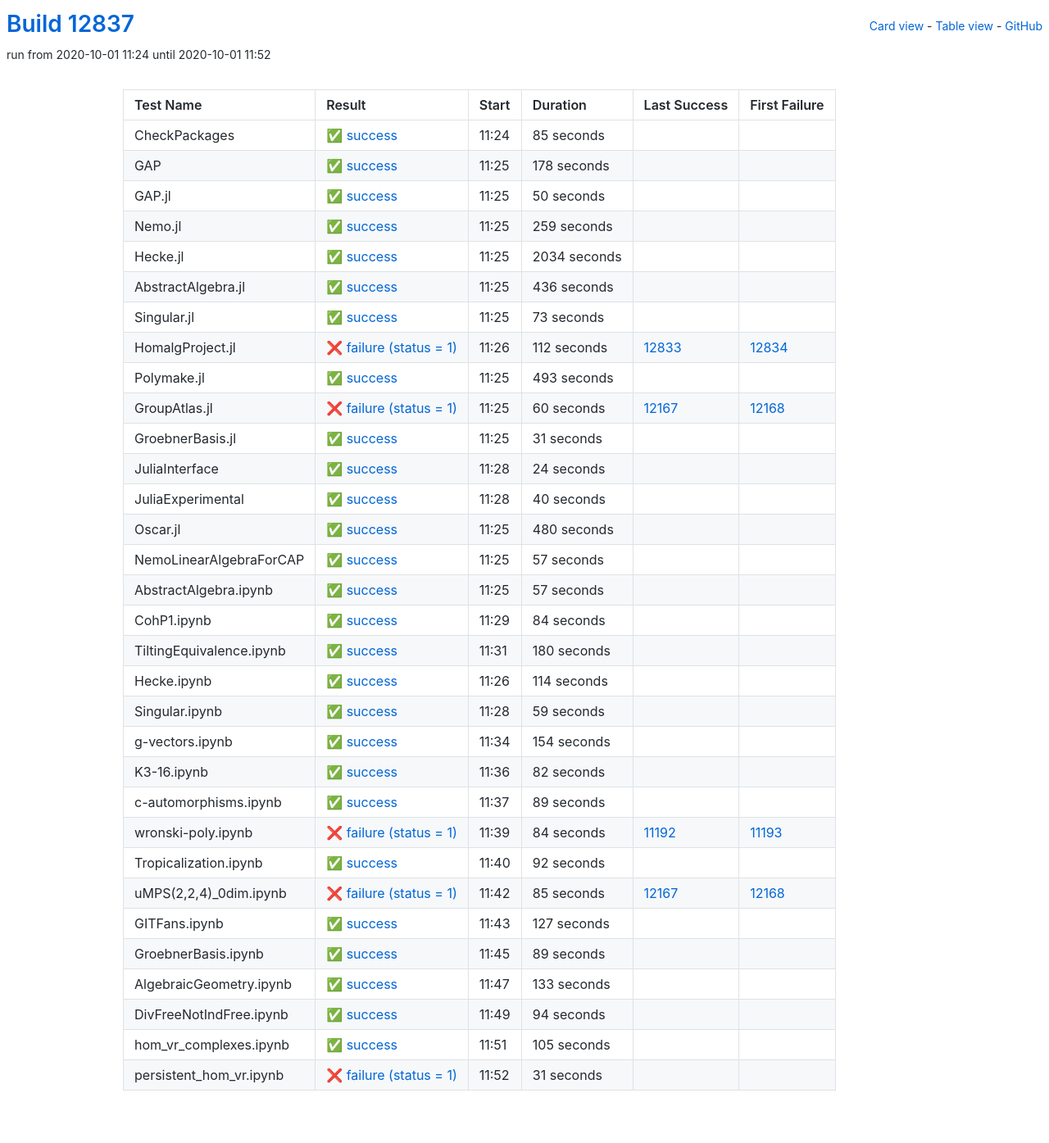
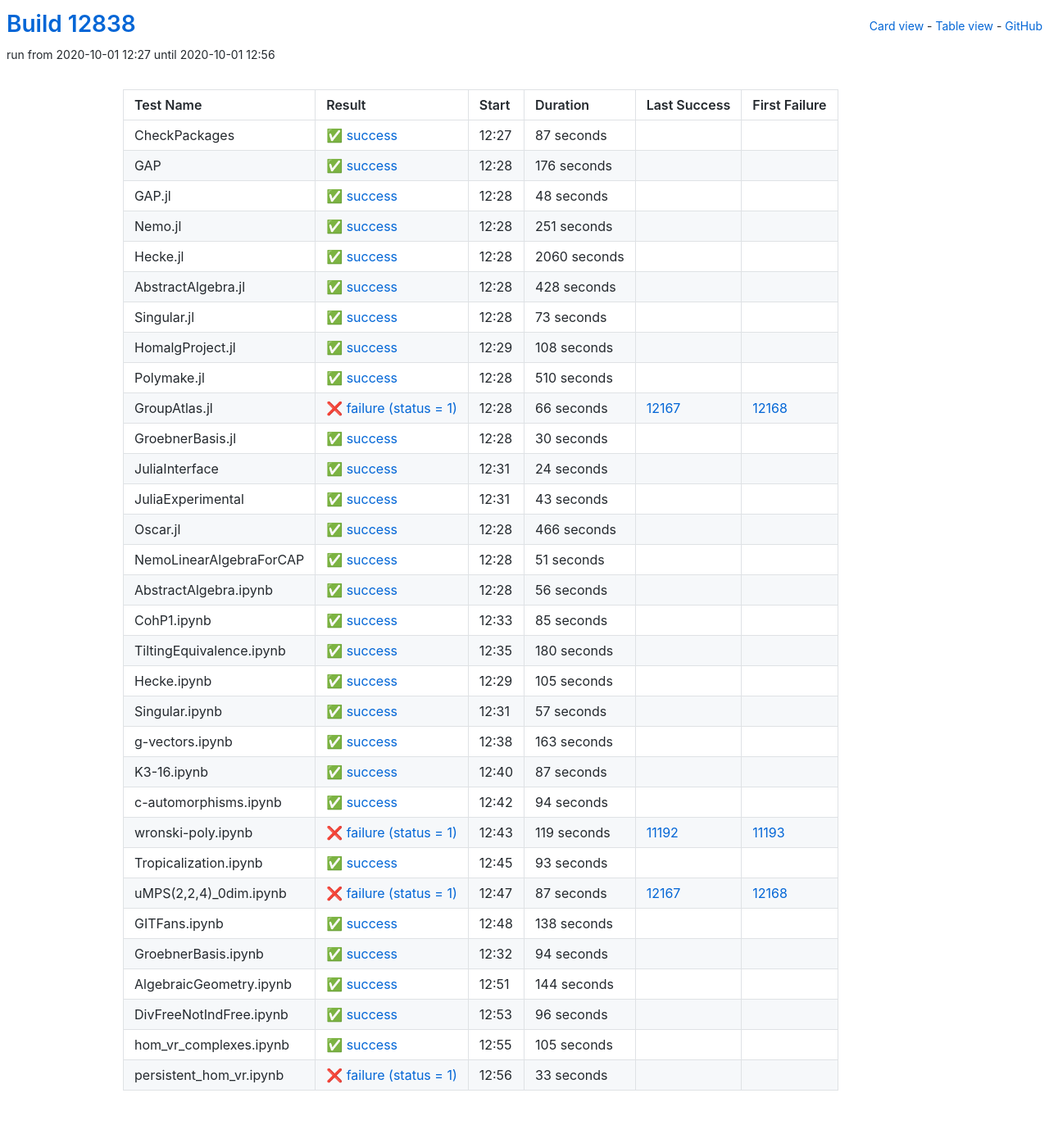
Before and after one commit to oscar-system/oscar-ci-status, a Jekyll site: the page built from table.html, in a window 1280 px wide. Shown: the whole page at 82% size. Built offline with Jekyll 4.4.1, drawn with Linux system fonts in a browser that asks for light colours.

Commit message:
Build #12838

```diff
--- a/_data/ci.yml
+++ b/_data/ci.yml
@@ -1,6 +1,6 @@
 ---
-build: 12837
-build_url: https://oscarci.mathematik.uni-kl.de/job/oscar/12837/
+build: 12838
+build_url: https://oscarci.mathematik.uni-kl.de/job/oscar/12838/
 job: oscar
 organization: oscar-system
 repo: oscar-ci-status
@@ -8,80 +8,80 @@
 tests:
 - name: CheckPackages
   id: checkpackages
-  log: https://oscarci.mathematik.uni-kl.de/job/oscar/12837/artifact/logs/build-12837/CheckPackages.log
-  start: 2020-10-01 11:24
+  log: https://oscarci.mathematik.uni-kl.de/job/oscar/12838/artifact/logs/build-12838/CheckPackages.log
+  start: 2020-10-01 12:27
   success: true
   exitcode: 0
   status: success
-  duration: 85
+  duration: 87
   last_success: false
   last_success_url:
   first_failure: false
   first_failure_url:
 - name: GAP
   id: gap
-  log: https://oscarci.mathematik.uni-kl.de/job/oscar/12837/artifact/logs/build-12837/GAP.log
-  start: 2020-10-01 11:25
+  log: https://oscarci.mathematik.uni-kl.de/job/oscar/12838/artifact/logs/build-12838/GAP.log
+  start: 2020-10-01 12:28
   success: true
   exitcode: 0
   status: success
-  duration: 178
+  duration: 176
   last_success: false
   last_success_url:
   first_failure: false
   first_failure_url:
 - name: GAP.jl
   id: gap-jl
-  log: https://oscarci.mathematik.uni-kl.de/job/oscar/12837/artifact/logs/build-12837/GAP.jl.log
-  start: 2020-10-01 11:25
+  log: https://oscarci.mathematik.uni-kl.de/job/oscar/12838/artifact/logs/build-12838/GAP.jl.log
+  start: 2020-10-01 12:28
   success: true
   exitcode: 0
   status: success
-  duration: 50
+  duration: 48
   last_success: false
   last_success_url:
   first_failure: false
   first_failure_url:
 - name: Nemo.jl
   id: nemo-jl
-  log: https://oscarci.mathematik.uni-kl.de/job/oscar/12837/artifact/logs/build-12837/Nemo.jl.log
-  start: 2020-10-01 11:25
+  log: https://oscarci.mathematik.uni-kl.de/job/oscar/12838/artifact/logs/build-12838/Nemo.jl.log
+  start: 2020-10-01 12:28
   success: true
   exitcode: 0
   status: success
-  duration: 259
+  duration: 251
   last_success: false
   last_success_url:
   first_failure: false
   first_failure_url:
 - name: Hecke.jl
   id: hecke-jl
-  log: https://oscarci.mathematik.uni-kl.de/job/oscar/12837/artifact/logs/build-12837/Hecke.jl.log
-  start: 2020-10-01 11:25
+  log: https://oscarci.mathematik.uni-kl.de/job/oscar/12838/artifact/logs/build-12838/Hecke.jl.log
+  start: 2020-10-01 12:28
   success: true
   exitcode: 0
   status: success
-  duration: 2034
+  duration: 2060
   last_success: false
   last_success_url:
   first_failure: false
   first_failure_url:
 - name: AbstractAlgebra.jl
   id: abstractalgebra-jl
-  log: https://oscarci.mathematik.uni-kl.de/job/oscar/12837/artifact/logs/build-12837/AbstractAlgebra.jl.log
-  start: 2020-10-01 11:25
+  log: https://oscarci.mathematik.uni-kl.de/job/oscar/12838/artifact/logs/build-12838/AbstractAlgebra.jl.log
+  start: 2020-10-01 12:28
   success: true
   exitcode: 0
   status: success
-  duration: 436
+  duration: 428
   last_success: false
   last_success_url:
   first_failure: false
   first_failure_url:
 - name: Singular.jl
   id: singular-jl
-  log: https://oscarci.mathematik.uni-kl.de/job/oscar/12837/artifact/logs/build-12837/Singular.jl.log
-  start: 2020-10-01 11:25
+  log: https://oscarci.mathematik.uni-kl.de/job/oscar/12838/artifact/logs/build-12838/Singular.jl.log
+  start: 2020-10-01 12:28
   success: true
   exitcode: 0
   status: success
@@ -92,56 +92,56 @@
   first_failure_url:
 - name: HomalgProject.jl
   id: homalgproject-jl
-  log: https://oscarci.mathematik.uni-kl.de/job/oscar/12837/artifact/logs/build-12837/HomalgProject.jl.log
-  start: 2020-10-01 11:26
-  success: false
-  exitcode: 1
-  status: failure
-  duration: 112
-  last_success: 12833
-  last_success_url: https://oscarci.mathematik.uni-kl.de/job/oscar/12833/
-  first_failure: 12834
-  first_failure_url: https://oscarci.mathematik.uni-kl.de/job/oscar/12834/
-- name: Polymake.jl
-  id: polymake-jl
-  log: https://oscarci.mathematik.uni-kl.de/job/oscar/12837/artifact/logs/build-12837/Polymake.jl.log
-  start: 2020-10-01 11:25
+  log: https://oscarci.mathematik.uni-kl.de/job/oscar/12838/artifact/logs/build-12838/HomalgProject.jl.log
+  start: 2020-10-01 12:29
   success: true
   exitcode: 0
   status: success
-  duration: 493
+  duration: 108
+  last_success: false
+  last_success_url:
+  first_failure: false
+  first_failure_url:
+- name: Polymake.jl
+  id: polymake-jl
+  log: https://oscarci.mathematik.uni-kl.de/job/oscar/12838/artifact/logs/build-12838/Polymake.jl.log
+  start: 2020-10-01 12:28
+  success: true
+  exitcode: 0
+  status: success
+  duration: 510
   last_success: false
   last_success_url:
   first_failure: false
   first_failure_url:
 - name: GroupAtlas.jl
   id: groupatlas-jl
-  log: https://oscarci.mathematik.uni-kl.de/job/oscar/12837/artifact/logs/build-12837/GroupAtlas.jl.log
-  start: 2020-10-01 11:25
+  log: https://oscarci.mathematik.uni-kl.de/job/oscar/12838/artifact/logs/build-12838/GroupAtlas.jl.log
+  start: 2020-10-01 12:28
   success: false
   exitcode: 1
   status: failure
-  duration: 60
+  duration: 66
   last_success: 12167
   last_success_url: https://oscarci.mathematik.uni-kl.de/job/oscar/12167/
   first_failure: 12168
   first_failure_url: https://oscarci.mathematik.uni-kl.de/job/oscar/12168/
 - name: GroebnerBasis.jl
   id: groebnerbasis-jl
-  log: https://oscarci.mathematik.uni-kl.de/job/oscar/12837/artifact/logs/build-12837/GroebnerBasis.jl.log
-  start: 2020-10-01 11:25
+  log: https://oscarci.mathematik.uni-kl.de/job/oscar/12838/artifact/logs/build-12838/GroebnerBasis.jl.log
+  start: 2020-10-01 12:28
   success: true
   exitcode: 0
   status: success
-  duration: 31
+  duration: 30
   last_success: false
   last_success_url:
   first_failure: false
   first_failure_url:
 - name: JuliaInterface
   id: juliainterface
-  log: https://oscarci.mathematik.uni-kl.de/job/oscar/12837/artifact/logs/build-12837/JuliaInterface.log
-  start: 2020-10-01 11:28
+  log: https://oscarci.mathematik.uni-kl.de/job/oscar/12838/artifact/logs/build-12838/JuliaInterface.log
+  start: 2020-10-01 12:31
   success: true
   exitcode: 0
   status: success
@@ -152,68 +152,68 @@
   first_failure_url:
 - name: JuliaExperimental
   id: juliaexperimental
-  log: https://oscarci.mathematik.uni-kl.de/job/oscar/12837/artifact/logs/build-12837/JuliaExperimental.log
-  start: 2020-10-01 11:28
+  log: https://oscarci.mathematik.uni-kl.de/job/oscar/12838/artifact/logs/build-12838/JuliaExperimental.log
+  start: 2020-10-01 12:31
   success: true
   exitcode: 0
   status: success
-  duration: 40
+  duration: 43
   last_success: false
   last_success_url:
   first_failure: false
   first_failure_url:
 - name: Oscar.jl
   id: oscar-jl
-  log: https://oscarci.mathematik.uni-kl.de/job/oscar/12837/artifact/logs/build-12837/Oscar.jl.log
-  start: 2020-10-01 11:25
+  log: https://oscarci.mathematik.uni-kl.de/job/oscar/12838/artifact/logs/build-12838/Oscar.jl.log
+  start: 2020-10-01 12:28
   success: true
   exitcode: 0
   status: success
-  duration: 480
+  duration: 466
   last_success: false
   last_success_url:
   first_failure: false
   first_failure_url:
 - name: NemoLinearAlgebraForCAP
   id: nemolinearalgebraforcap
-  log: https://oscarci.mathematik.uni-kl.de/job/oscar/12837/artifact/logs/build-12837/NemoLinearAlgebraForCAP.log
-  start: 2020-10-01 11:25
+  log: https://oscarci.mathematik.uni-kl.de/job/oscar/12838/artifact/logs/build-12838/NemoLinearAlgebraForCAP.log
+  start: 2020-10-01 12:28
   success: true
   exitcode: 0
   status: success
-  duration: 57
+  duration: 51
   last_success: false
   last_success_url:
   first_failure: false
   first_failure_url:
 - name: AbstractAlgebra.ipynb
   id: abstractalgebra-ipynb
-  log: https://oscarci.mathematik.uni-kl.de/job/oscar/12837/artifact/logs/build-12837/AbstractAlgebra.ipynb.log
-  start: 2020-10-01 11:25
+  log: https://oscarci.mathematik.uni-kl.de/job/oscar/12838/artifact/logs/build-12838/AbstractAlgebra.ipynb.log
+  start: 2020-10-01 12:28
   success: true
   exitcode: 0
   status: success
-  duration: 57
+  duration: 56
   last_success: false
   last_success_url:
   first_failure: false
   first_failure_url:
 - name: CohP1.ipynb
   id: cohp1-ipynb
-  log: https://oscarci.mathematik.uni-kl.de/job/oscar/12837/artifact/logs/build-12837/CohP1.ipynb.log
-  start: 2020-10-01 11:29
+  log: https://oscarci.mathematik.uni-kl.de/job/oscar/12838/artifact/logs/build-12838/CohP1.ipynb.log
+  start: 2020-10-01 12:33
   success: true
   exitcode: 0
   status: success
-  duration: 84
+  duration: 85
   last_success: false
   last_success_url:
   first_failure: false
   first_failure_url:
 - name: TiltingEquivalence.ipynb
   id: tiltingequivalence-ipynb
-  log: https://oscarci.mathematik.uni-kl.de/job/oscar/12837/artifact/logs/build-12837/TiltingEquivalence.ipynb.log
-  start: 2020-10-01 11:31
+  log: https://oscarci.mathematik.uni-kl.de/job/oscar/12838/artifact/logs/build-12838/TiltingEquivalence.ipynb.log
+  start: 2020-10-01 12:35
   success: true
   exitcode: 0
   status: success
@@ -224,140 +224,56 @@
   first_failure_url:
 - name: Hecke.ipynb
   id: hecke-ipynb
-  log: https://oscarci.mathematik.uni-kl.de/job/oscar/12837/artifact/logs/build-12837/Hecke.ipynb.log
-  start: 2020-10-01 11:26
+  log: https://oscarci.mathematik.uni-kl.de/job/oscar/12838/artifact/logs/build-12838/Hecke.ipynb.log
+  start: 2020-10-01 12:29
   success: true
   exitcode: 0
   status: success
-  duration: 114
+  duration: 105
   last_success: false
   last_success_url:
   first_failure: false
   first_failure_url:
 - name: Singular.ipynb
   id: singular-ipynb
-  log: https://oscarci.mathematik.uni-kl.de/job/oscar/12837/artifact/logs/build-12837/Singular.ipynb.log
-  start: 2020-10-01 11:28
+  log: https://oscarci.mathematik.uni-kl.de/job/oscar/12838/artifact/logs/build-12838/Singular.ipynb.log
+  start: 2020-10-01 12:31
   success: true
   exitcode: 0
   status: success
-  duration: 59
+  duration: 57
   last_success: false
   last_success_url:
   first_failure: false
   first_failure_url:
 - name: g-vectors.ipynb
   id: g-vectors-ipynb
-  log: https://oscarci.mathematik.uni-kl.de/job/oscar/12837/artifact/logs/build-12837/g-vectors.ipynb.log
-  start: 2020-10-01 11:34
+  log: https://oscarci.mathematik.uni-kl.de/job/oscar/12838/artifact/logs/build-12838/g-vectors.ipynb.log
+  start: 2020-10-01 12:38
   success: true
   exitcode: 0
   status: success
-  duration: 154
+  duration: 163
   last_success: false
   last_success_url:
   first_failure: false
   first_failure_url:
 - name: K3-16.ipynb
   id: k3-16-ipynb
-  log: https://oscarci.mathematik.uni-kl.de/job/oscar/12837/artifact/logs/build-12837/K3-16.ipynb.log
-  start: 2020-10-01 11:36
+  log: https://oscarci.mathematik.uni-kl.de/job/oscar/12838/artifact/logs/build-12838/K3-16.ipynb.log
+  start: 2020-10-01 12:40
   success: true
   exitcode: 0
   status: success
-  duration: 82
+  duration: 87
   last_success: false
   last_success_url:
   first_failure: false
   first_failure_url:
 - name: c-automorphisms.ipynb
   id: c-automorphisms-ipynb
-  log: https://oscarci.mathematik.uni-kl.de/job/oscar/12837/artifact/logs/build-12837/c-automorphisms.ipynb.log
-  start: 2020-10-01 11:37
-  success: true
-  exitcode: 0
-  status: success
-  duration: 89
-  last_success: false
-  last_success_url:
-  first_failure: false
-  first_failure_url:
-- name: wronski-poly.ipynb
-  id: wronski-poly-ipynb
-  log: https://oscarci.mathematik.uni-kl.de/job/oscar/12837/artifact/logs/build-12837/wronski-poly.ipynb.log
-  start: 2020-10-01 11:39
-  success: false
-  exitcode: 1
-  status: failure
-  duration: 84
-  last_success: 11192
-  last_success_url: https://oscarci.mathematik.uni-kl.de/job/oscar/11192/
-  first_failure: 11193
-  first_failure_url: https://oscarci.mathematik.uni-kl.de/job/oscar/11193/
-- name: Tropicalization.ipynb
-  id: tropicalization-ipynb
-  log: https://oscarci.mathematik.uni-kl.de/job/oscar/12837/artifact/logs/build-12837/Tropicalization.ipynb.log
-  start: 2020-10-01 11:40
-  success: true
-  exitcode: 0
-  status: success
-  duration: 92
-  last_success: false
-  last_success_url:
-  first_failure: false
-  first_failure_url:
-- name: uMPS(2,2,4)_0dim.ipynb
-  id: umps-2-2-4-0dim-ipynb
-  log: https://oscarci.mathematik.uni-kl.de/job/oscar/12837/artifact/logs/build-12837/uMPS-2-2-4-_0dim.ipynb.log
-  start: 2020-10-01 11:42
-  success: false
-  exitcode: 1
-  status: failure
-  duration: 85
-  last_success: 12167
-  last_success_url: https://oscarci.mathematik.uni-kl.de/job/oscar/12167/
-  first_failure: 12168
-  first_failure_url: https://oscarci.mathematik.uni-kl.de/job/oscar/12168/
-- name: GITFans.ipynb
-  id: gitfans-ipynb
-  log: https://oscarci.mathematik.uni-kl.de/job/oscar/12837/artifact/logs/build-12837/GITFans.ipynb.log
-  start: 2020-10-01 11:43
-  success: true
-  exitcode: 0
-  status: success
-  duration: 127
-  last_success: false
-  last_success_url:
-  first_failure: false
-  first_failure_url:
-- name: GroebnerBasis.ipynb
-  id: groebnerbasis-ipynb
-  log: https://oscarci.mathematik.uni-kl.de/job/oscar/12837/artifact/logs/build-12837/GroebnerBasis.ipynb.log
-  start: 2020-10-01 11:45
-  success: true
-  exitcode: 0
-  status: success
-  duration: 89
-  last_success: false
-  last_success_url:
-  first_failure: false
-  first_failure_url:
-- name: AlgebraicGeometry.ipynb
-  id: algebraicgeometry-ipynb
-  log: https://oscarci.mathematik.uni-kl.de/job/oscar/12837/artifact/logs/build-12837/AlgebraicGeometry.ipynb.log
-  start: 2020-10-01 11:47
-  success: true
-  exitcode: 0
-  status: success
-  duration: 133
-  last_success: false
-  last_success_url:
-  first_failure: false
-  first_failure_url:
-- name: DivFreeNotIndFree.ipynb
-  id: divfreenotindfree-ipynb
-  log: https://oscarci.mathematik.uni-kl.de/job/oscar/12837/artifact/logs/build-12837/DivFreeNotIndFree.ipynb.log
-  start: 2020-10-01 11:49
+  log: https://oscarci.mathematik.uni-kl.de/job/oscar/12838/artifact/logs/build-12838/c-automorphisms.ipynb.log
+  start: 2020-10-01 12:42
   success: true
   exitcode: 0
   status: success
@@ -366,10 +282,94 @@
   last_success_url:
   first_failure: false
   first_failure_url:
+- name: wronski-poly.ipynb
+  id: wronski-poly-ipynb
+  log: https://oscarci.mathematik.uni-kl.de/job/oscar/12838/artifact/logs/build-12838/wronski-poly.ipynb.log
+  start: 2020-10-01 12:43
+  success: false
+  exitcode: 1
+  status: failure
+  duration: 119
+  last_success: 11192
+  last_success_url: https://oscarci.mathematik.uni-kl.de/job/oscar/11192/
+  first_failure: 11193
+  first_failure_url: https://oscarci.mathematik.uni-kl.de/job/oscar/11193/
+- name: Tropicalization.ipynb
+  id: tropicalization-ipynb
+  log: https://oscarci.mathematik.uni-kl.de/job/oscar/12838/artifact/logs/build-12838/Tropicalization.ipynb.log
+  start: 2020-10-01 12:45
+  success: true
+  exitcode: 0
+  status: success
+  duration: 93
+  last_success: false
+  last_success_url:
+  first_failure: false
+  first_failure_url:
+- name: uMPS(2,2,4)_0dim.ipynb
+  id: umps-2-2-4-0dim-ipynb
+  log: https://oscarci.mathematik.uni-kl.de/job/oscar/12838/artifact/logs/build-12838/uMPS-2-2-4-_0dim.ipynb.log
+  start: 2020-10-01 12:47
+  success: false
+  exitcode: 1
+  status: failure
+  duration: 87
+  last_success: 12167
+  last_success_url: https://oscarci.mathematik.uni-kl.de/job/oscar/12167/
+  first_failure: 12168
+  first_failure_url: https://oscarci.mathematik.uni-kl.de/job/oscar/12168/
+- name: GITFans.ipynb
+  id: gitfans-ipynb
+  log: https://oscarci.mathematik.uni-kl.de/job/oscar/12838/artifact/logs/build-12838/GITFans.ipynb.log
+  start: 2020-10-01 12:48
+  success: true
+  exitcode: 0
+  status: success
+  duration: 138
+  last_success: false
+  last_success_url:
+  first_failure: false
+  first_failure_url:
+- name: GroebnerBasis.ipynb
+  id: groebnerbasis-ipynb
+  log: https://oscarci.mathematik.uni-kl.de/job/oscar/12838/artifact/logs/build-12838/GroebnerBasis.ipynb.log
+  start: 2020-10-01 12:32
+  success: true
+  exitcode: 0
+  status: success
+  duration: 94
+  last_success: false
+  last_success_url:
+  first_failure: false
+  first_failure_url:
+- name: AlgebraicGeometry.ipynb
+  id: algebraicgeometry-ipynb
+  log: https://oscarci.mathematik.uni-kl.de/job/oscar/12838/artifact/logs/build-12838/AlgebraicGeometry.ipynb.log
+  start: 2020-10-01 12:51
+  success: true
+  exitcode: 0
+  status: success
+  duration: 144
+  last_success: false
+  last_success_url:
+  first_failure: false
+  first_failure_url:
+- name: DivFreeNotIndFree.ipynb
+  id: divfreenotindfree-ipynb
+  log: https://oscarci.mathematik.uni-kl.de/job/oscar/12838/artifact/logs/build-12838/DivFreeNotIndFree.ipynb.log
+  start: 2020-10-01 12:53
+  success: true
+  exitcode: 0
+  status: success
+  duration: 96
+  last_success: false
+  last_success_url:
+  first_failure: false
+  first_failure_url:
 - name: hom_vr_complexes.ipynb
   id: hom-vr-complexes-ipynb
-  log: https://oscarci.mathematik.uni-kl.de/job/oscar/12837/artifact/logs/build-12837/hom_vr_complexes.ipynb.log
-  start: 2020-10-01 11:51
+  log: https://oscarci.mathematik.uni-kl.de/job/oscar/12838/artifact/logs/build-12838/hom_vr_complexes.ipynb.log
+  start: 2020-10-01 12:55
   success: true
   exitcode: 0
   status: success
@@ -380,12 +380,12 @@
   first_failure_url:
 - name: persistent_hom_vr.ipynb
   id: persistent-hom-vr-ipynb
-  log: https://oscarci.mathematik.uni-kl.de/job/oscar/12837/artifact/logs/build-12837/persistent_hom_vr.ipynb.log
-  start: 2020-10-01 11:52
+  log: https://oscarci.mathematik.uni-kl.de/job/oscar/12838/artifact/logs/build-12838/persistent_hom_vr.ipynb.log
+  start: 2020-10-01 12:56
   success: false
   exitcode: 1
   status: failure
-  duration: 31
+  duration: 33
   last_success: false
   last_success_url:
   first_failure: false
```
Also changed, not shown: README.md.
